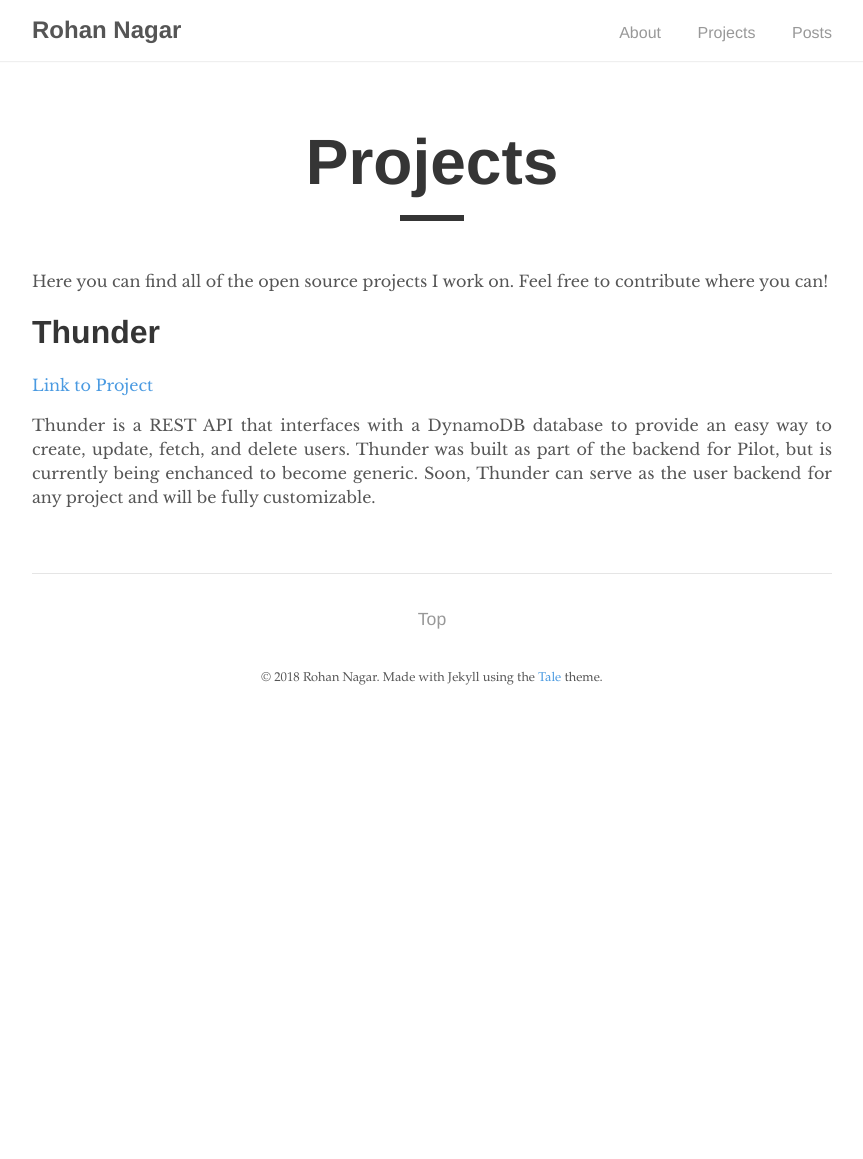
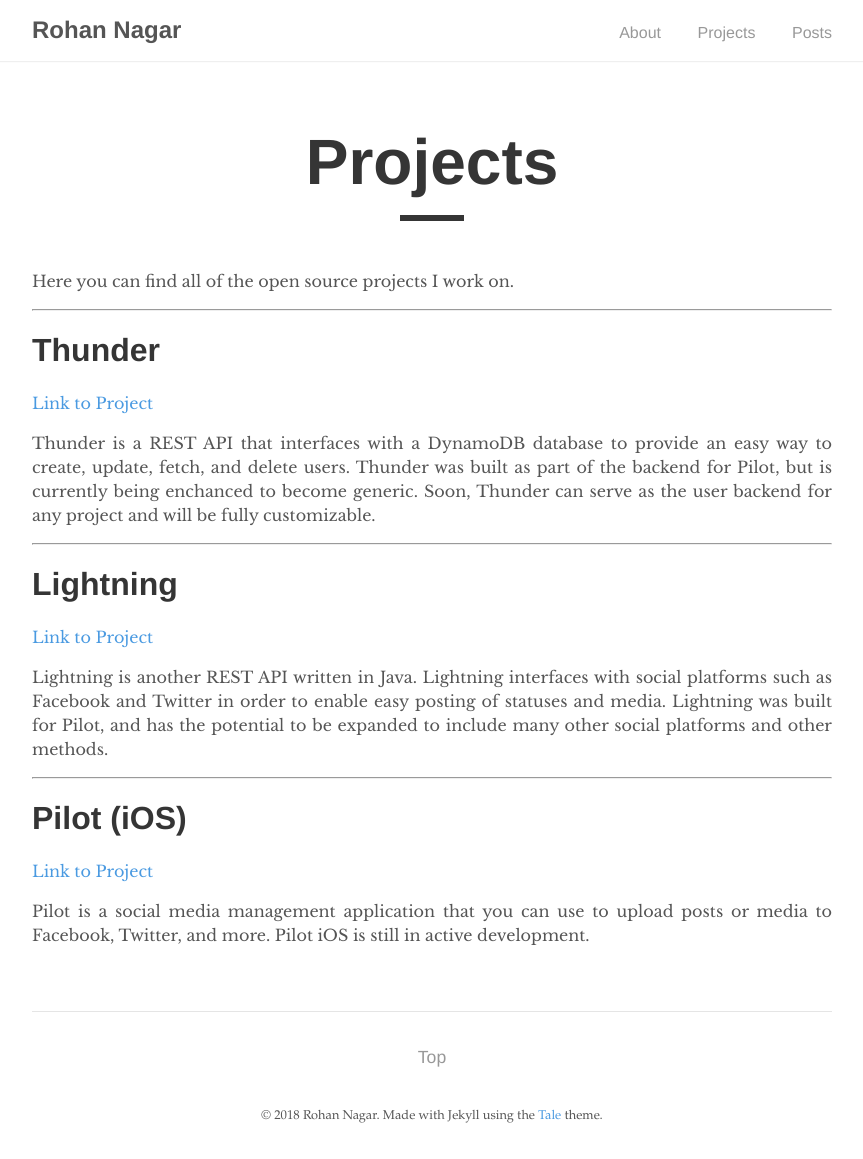
Before and after one commit to RohanNagar/RohanNagar.github.io, a Jekyll site: the page built from pages/projects.md, in a window 1280 px wide. Shown: the whole page, without its empty margins (208-1071 px from the left). Built offline with Jekyll 4.4.1, drawn with Linux system fonts in a browser that asks for light colours; before the commit the page ends 900 px from its top, so only the background shows below that.

Commit message:
Add Lightning and Pilot to projects list

```diff
--- a/pages/projects.md
+++ b/pages/projects.md
@@ -5,7 +5,9 @@ author: "Rohan"
 permalink: /projects/
 ---
 
-Here you can find all of the open source projects I work on. Feel free to contribute where you can!
+Here you can find all of the open source projects I work on.
+
+<hr>
 
 # Thunder
 
@@ -14,3 +16,21 @@ Here you can find all of the open source projects I work on. Feel free to contri
 Thunder is a REST API that interfaces with a DynamoDB database to provide an easy way to create, update, fetch, and delete users.
 Thunder was built as part of the backend for Pilot, but is currently being enchanced to become generic.
 Soon, Thunder can serve as the user backend for any project and will be fully customizable.
+
+<hr>
+
+# Lightning
+
+[Link to Project](https://www.github.com/RohanNagar/lightning)
+
+Lightning is another REST API written in Java. Lightning interfaces with social platforms such as Facebook and Twitter in order to enable easy posting of statuses and media.
+Lightning was built for Pilot, and has the potential to be expanded to include many other social platforms and other methods.
+
+<hr>
+
+# Pilot (iOS)
+
+[Link to Project](https://github.com/SanctionCo/pilot-ios)
+
+Pilot is a social media management application that you can use to upload posts or media to Facebook, Twitter, and more.
+Pilot iOS is still in active development.
```
